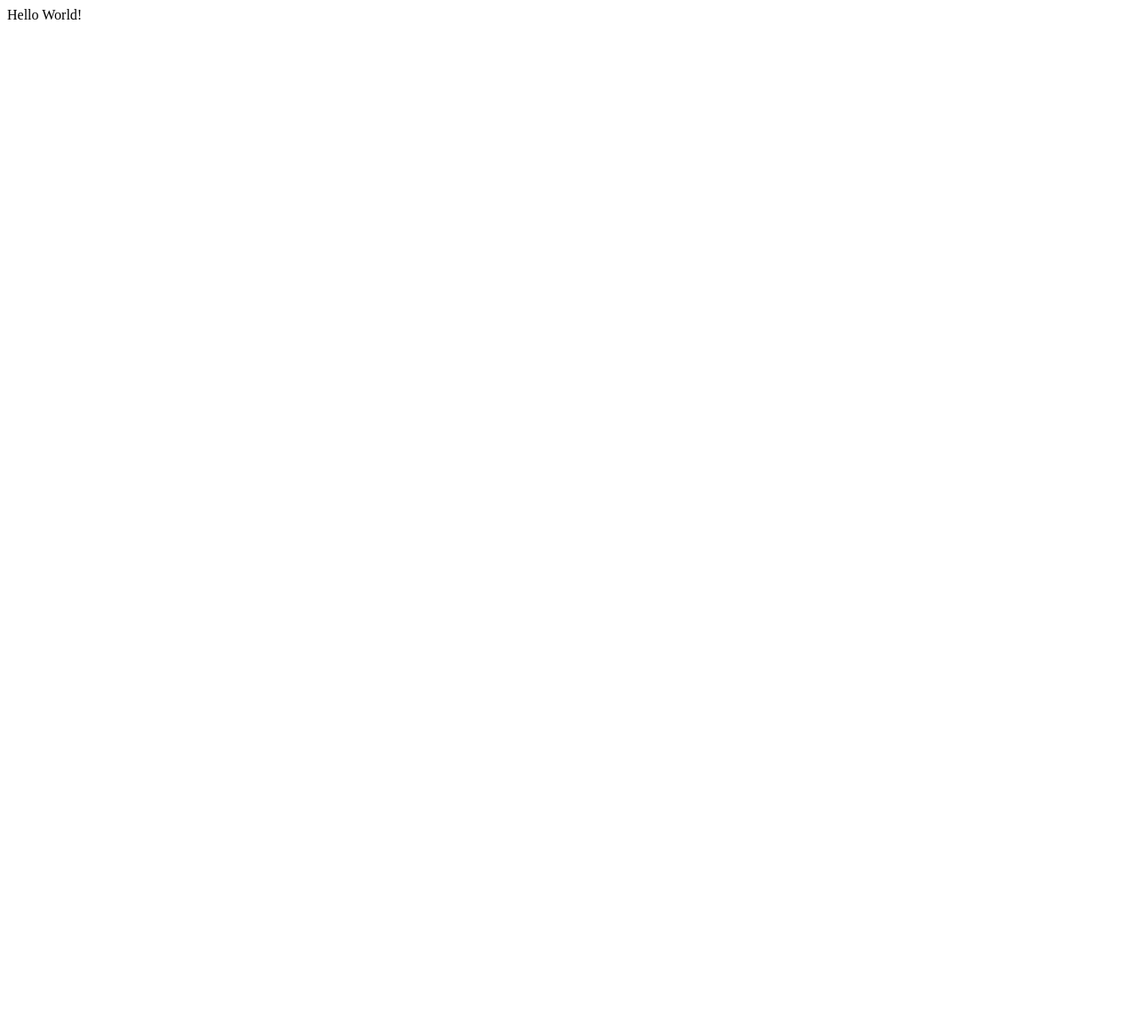
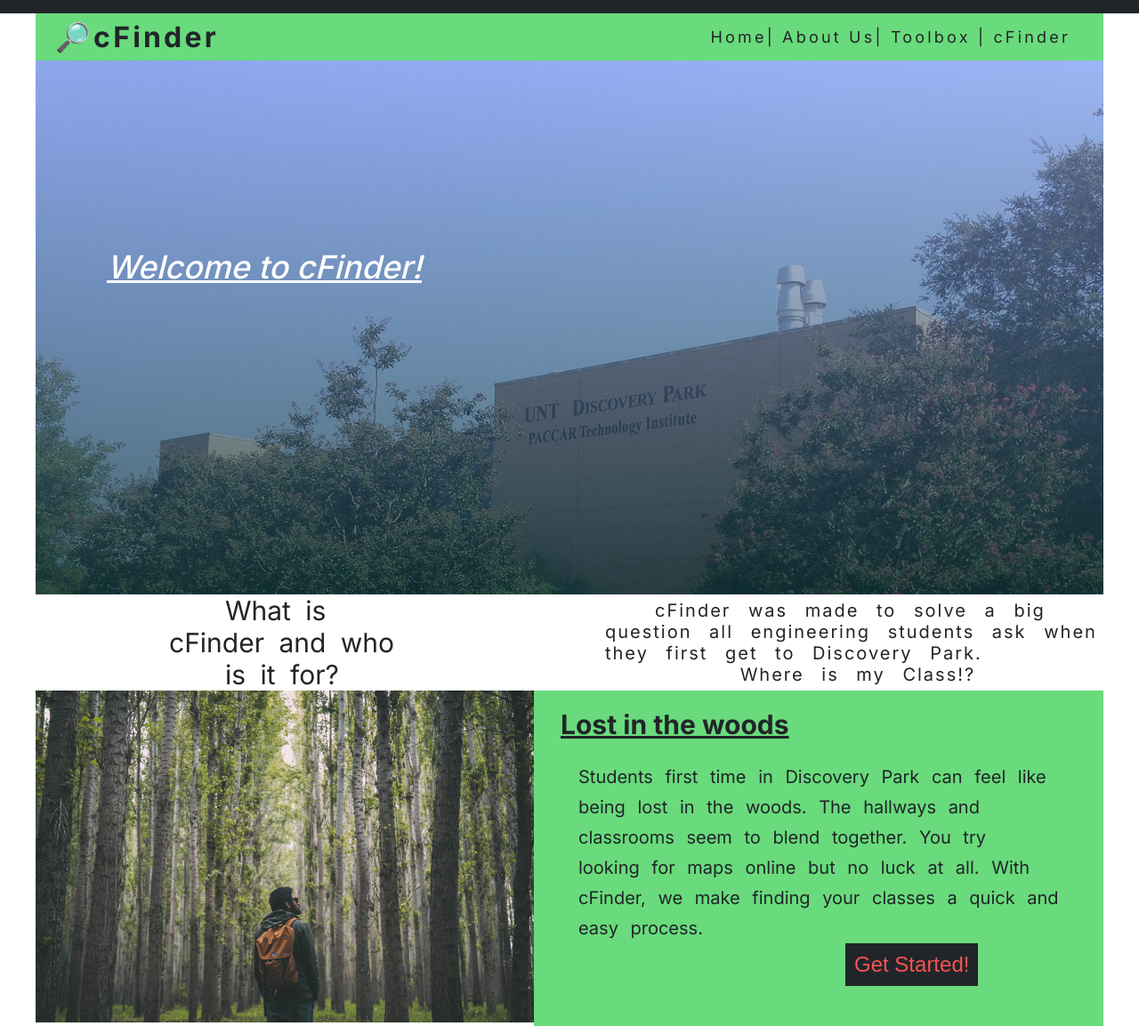
Before and after one commit to 01Blu3/cFinder, a Flask app: page / in a window 1280 px wide. Before the commit the page is almost empty. Shown: the whole page at 89% size. Before the commit the page ends 22 px from the top, so only its background shows below. Run offline with Flask 2, Linux system fonts and the light colour scheme.

Commit message:
Front end (#1)
* Created Nav-Bar

* final

```diff
--- a/main.py
+++ b/main.py
@@ -11,6 +11,18 @@ app.config['SECRET_KEY'] = '2d6ca153ea201fe4daf5a90f380026b5'
 def home():
     return render_template('home.html')
 
+@app.route("/finder")
+def finder():
+    return render_template('cFinder.html')
+
+@app.route("/about-us")
+def about():
+    return render_template('about-us.html')
+
+@app.route("/toolbox")
+def toolbox():
+    return render_template('toolbox.html')
+
 # Main Function
 if __name__ == '__main__':
     app.run(debug=True, host="0.0.0.0")
--- a/static/css/home.css
+++ b/static/css/home.css
@@ -0,0 +1,173 @@
+/*
+SPACING SYSTEM (px)
+2 / 4 / 8 / 12 / 16 / 24 / 32 / 48 / 64 / 80 / 96 / 128
+
+FONT SIZE SYSTEM (px)
+10 / 12 / 14 / 16 / 18 / 20 / 24 / 30 / 36 / 44 / 52 / 62 / 74 / 86 / 98
+*/
+
+/*
+MAIN COLOR: #69DB7C
+TEXT COLOR: #212529
+*/
+
+* {
+  margin: 0;
+  padding: 0;
+  box-sizing: border-box;
+}
+
+body {
+  font-family: "Inter", sans-serif;
+  color: #212529;
+  border-top: 15px solid #212529;
+}
+
+.container {
+  width: 1200px;
+  margin: 0 auto;
+}
+
+nav {
+  font-size: 18px;
+  margin-right: 30px;
+}
+
+/* Decorating the Top-Nav | Flex-Box */
+.h-header {
+  margin-left: 15px;
+}
+
+.main-header {
+  display: flex;
+  align-items: center;
+  justify-content: space-between;
+
+  padding: 7px;
+  background-color: #69db7c;
+  letter-spacing: 0.2em;
+}
+
+/* Decorating Links LVHA */
+
+a:link {
+  color: #212529;
+  text-decoration: none;
+}
+
+a:visited {
+  color: #212529;
+}
+
+a:hover {
+  font-weight: bold;
+  text-decoration: underline;
+}
+
+a:active {
+  color: #f03e3e;
+  font-style: italic;
+}
+/* LVHA */
+
+/* Landing Page Background */
+.grid-1-cols {
+  background-image: linear-gradient(
+      to bottom,
+      rgba(147, 162, 236, 0.52),
+      rgba(12, 51, 56, 0.73)
+    ),
+    url("../images/dPark.JPG");
+  width: 1200px;
+  height: 600px;
+  color: white;
+}
+
+.hello {
+  font-size: 36px;
+  font-weight: 500;
+  margin-left: 80px;
+  font-style: italic;
+  margin-top: 210px;
+  text-decoration: underline;
+
+  display: inline-block;
+}
+
+/* Creating a Gridbox for the problem and solution */
+.grid-2-cols {
+  display: grid;
+  grid-template-columns: repeat(2, 1fr);
+  grid-template-rows: 1fr, 1fr, 1fr;
+  column-gap: 80px;
+  height: 200px;
+}
+
+.pstatement {
+  font-size: 30px;
+  margin: auto 150px;
+  word-spacing: 8px;
+}
+
+.explanation {
+  font-size: 20px;
+  margin: auto;
+  letter-spacing: 0.1em;
+  word-spacing: 12px;
+  line-height: 24px;
+}
+
+/* Feeling like being lost */
+.lost {
+  max-width: 100%;
+  height: auto;
+}
+
+.testimonial-lost h2 {
+  margin-top: 20px;
+  margin-left: 30px;
+  margin-bottom: 24px;
+  font-size: 30px;
+  text-decoration: underline;
+}
+
+.testimonial-text {
+  margin: 0 50px;
+  font-size: 20px;
+  line-height: 1.7em;
+  word-spacing: 8px;
+}
+
+.testimonial-lost {
+  background-color: #69db7c;
+  margin-left: -80px;
+}
+
+.testimonial-btn {
+  margin-left: 350px;
+  font-size: 24px;
+}
+
+button {
+  background-color: #212529;
+  border: none;
+  color: #fa5252;
+  padding: 10px;
+  text-align: center;
+  text-decoration: none;
+  display: inline-block;
+  font-size: 16px;
+}
+
+.end {
+  grid-column: span 2;
+  margin-top: 100px;
+}
+
+button:hover {
+  cursor: pointer;
+}
+
+button:active {
+  color: white;
+}
--- a/templates/home.html
+++ b/templates/home.html
@@ -1,6 +1,62 @@
+{% block content %}
+<!DOCTYPE html>
+<html lang="en">
+  <head>
+    <title>Document</title>
+    <link rel="stylesheet" href="static/css/home.css" />
+    <link
+      href="https://fonts.googleapis.com/css2?family=Inter:wght@400;500;700&display=swap"
+      rel="stylesheet"
+    />
+  </head>
+  <body>
+    <div class="container">
+      <header class="main-header">
+        <h1 class="h-header">🔎cFinder</h1>
+        <nav>
+          <a href="/">Home</a>| <a href="/about-us">About Us</a>|
+          <a href="/toolbox">Toolbox</a> |
+          <a href="/finder">cFinder</a>
+        </nav>
+      </header>
 
-{% block content %}
-    <link rel="stylesheet" href="static/css/home.css" />
-    <div> Hello World! </div>
+      <div class="grid-1-cols">
+        <span class="hello"> Welcome to cFinder! </span>
+      </div>
 
+      <div class="grid-2-cols">
+        <p class="pstatement">
+          &emsp;&nbsp; What is cFinder and who &emsp;&nbsp; is it for?
+        </p>
+        <p class="explanation">
+          &emsp;&emsp;&ensp;cFinder was made to solve a big question all
+          engineering students ask when they first get to Discovery Park.
+          &emsp;&emsp;&emsp;&emsp;&emsp;&emsp; Where is my Class!?
+        </p>
+
+        <div class="grid-lost">
+          <img
+            src="../static/images/feel-lost.jpeg"
+            alt="man looking through the woods"
+            class="lost"
+          />
+        </div>
+        <div class="testimonial-lost">
+          <h2>Lost in the woods</h2>
+          <p class="testimonial-text">
+            Students first time in Discovery Park can feel like being lost in
+            the woods. The hallways and classrooms seem to blend together. You
+            try looking for maps online but no luck at all. With cFinder, we
+            make finding your classes a quick and easy process.
+          </p>
+          <a href="/finder">
+            <button class="testimonial-btn">Get Started!</button>
+          </a>
+        </div>
+
+        <div class="end"></div>
+      </div>
+    </div>
+  </body>
+</html>
 {% endblock %}
```
Also changed, not shown: templates/cFinder.html (added, +10 -0 lines), static/images/K-wing.png (added), static/images/dPark.JPG (added), static/images/feel-lost.jpeg (added), templates/about-us.html (added), templates/toolbox.html (added).
